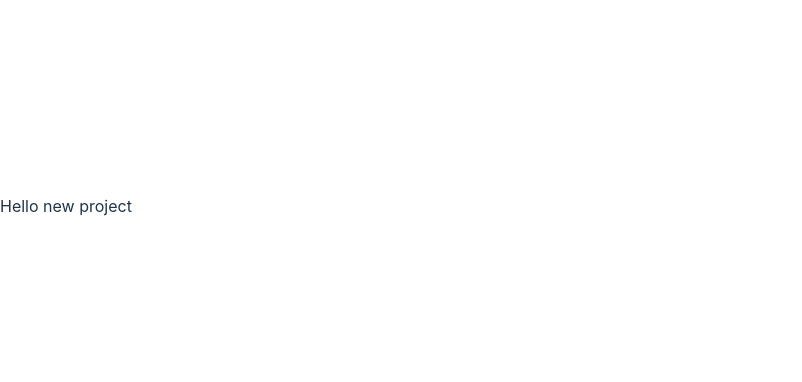
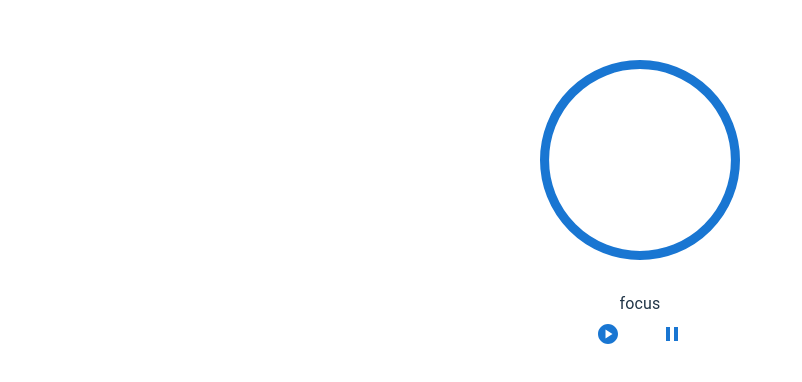
Before and after one commit to Nicolas-Leveque/Pomodoro-react, a React (Vite) app: page / in a window 1280 px wide. Shown: the part 194-576 px from the top of the page, without its empty margins (0-802 px from the left). Built offline with nearby package versions, Linux system fonts and the light colour scheme.

Commit message:
Basic functionality

```diff
--- a/package.json
+++ b/package.json
@@ -11,6 +11,7 @@
   "dependencies": {
     "@emotion/react": "^11.10.4",
     "@emotion/styled": "^11.10.4",
+    "@mui/icons-material": "^5.10.9",
     "@mui/material": "^5.10.9",
     "react": "^18.2.0",
     "react-dom": "^18.2.0"
--- a/src/App.jsx
+++ b/src/App.jsx
@@ -1,14 +1,26 @@
-import { useState } from 'react'
-import './App.css'
+import Timer from './components/Timer.jsx'
+import { useState} from "react";
+import SettingsContext from "./SettingsContext.js";
 
 function App() {
-  const [count, setCount] = useState(0)
+    const [ focusMinutes, setFocusMinutes ] = useState(25);
+    const [ pauseMinutes, setPauseMinutes ] = useState(5);
+    const [ showSettings, setShowSettings ] =useState(false);
+    return (
+        <main>
+            <SettingsContext.Provider value={{
+                showSettings,
+                setShowSettings,
+                focusMinutes,
+                setFocusMinutes,
+                pauseMinutes,
+                setPauseMinutes
+            }}>
+                <Timer />
+            </SettingsContext.Provider>
 
-  return (
-    <div className="App">
-      <p>Hello new project</p>
-    </div>
+        </main>
   )
 }
 
-export default App
+export default App;
--- /dev/null
+++ b/src/SettingsContext.js
@@ -0,0 +1,5 @@
+import { createContext} from 'react';
+
+const SettingsContext = createContext({});
+
+export default SettingsContext;
--- a/src/components/Timer.jsx
+++ b/src/components/Timer.jsx
@@ -0,0 +1,110 @@
+import { useState, useEffect, useRef , useContext } from 'react';
+import { Button, Box, Typography, Divider, CircularProgress } from "@mui/material";
+import {Pause, PlayCircle} from '@mui/icons-material';
+import SettingsContext from "../SettingsContext.js";
+import './timer.css';
+
+const focusColor = '#E53935';
+const pauseColor = '#43A047';
+
+function Timer() {
+    const settings = useContext(SettingsContext)
+
+    const [ paused, setPaused ] = useState(true);
+    const [ mode, setMode ] = useState('focus');
+    const [ secondsLeft, setSecondsLeft ] = useState(0);
+
+    const pausedRef = useRef(paused);
+    const modeRef = useRef(mode);
+    const secondsLeftRef = useRef(secondsLeft);
+
+    function chronometer() {
+        secondsLeftRef.current--;
+        setSecondsLeft(secondsLeftRef.current);
+    };
+
+    useEffect(() => {
+        const switchMode = () => {
+            const nextMode = modeRef.current === 'focus' ? 'pause' : 'focus';
+            const nextSeconds = ( nextMode === 'focus' ? settings.focusMinutes : settings.pauseMinutes ) * 60;
+            //25 minutes focus, 5 minutes pause
+            //I'm keeping the format 25 * 60 for when I implement a setting component to change the focus and pause times
+            setMode(nextMode);
+            modeRef.current = nextMode;
+            setSecondsLeft(nextSeconds);
+            secondsLeftRef.current = nextSeconds;
+        };
+        secondsLeftRef.current  = settings.focusMinutes * 60;
+        setSecondsLeft(secondsLeftRef.current);
+
+        const interval = setInterval(() => {
+            if (pausedRef.current) {
+                return;
+            };
+            if ( secondsLeftRef.current === 0) {
+                return switchMode();
+            };
+            chronometer();
+        }, 1000);
+        return () => clearInterval(interval);
+    }, [settings])
+
+    const totalTimeSeconds = mode === 'focus'
+        ? 1500
+        : 300;
+    const percentage = Math.round(secondsLeftRef.current / totalTimeSeconds * 100);
+
+    let minutes = Math.floor(secondsLeftRef.current / 60);
+    let seconds = secondsLeftRef.current % 60;
+    if ( seconds < 10) seconds = '0' + seconds;
+
+
+    return (
+        <div className='timer'>
+                <Box sx={{ position: 'relative', display: 'inline-flex'}}>
+                    <CircularProgress
+                        variant='determinate'
+                        value={percentage}
+                        size={200}
+                        thickness={2}
+
+                    />
+                    <Box
+                        sx={{
+                            top: 0,
+                            left: 0,
+                            bottom: 0,
+                            right: 0,
+                            position: 'absolute',
+                            display: 'flex',
+                            alignItems: 'center',
+                            justifyContent: 'center'
+                        }}
+                    >
+                        <Typography variant="caption" component="p" color="#fff" sx={{ fontSize: 'h3.fontSize'}}>
+                            {`${minutes}:${seconds}`}
+                        </Typography>
+                    </Box>
+                </Box>
+            <Typography mt={4}>{mode}</Typography>
+            <div className='controls'>
+
+                <Button onClick={() => {
+                        setPaused(false);
+                        pausedRef.current = false;
+                }}>
+                    <PlayCircle />
+                </Button>
+                <Button onClick={() => {
+                        setPaused(true);
+                        pausedRef.current = true;
+                }}>
+                    <Pause />
+                </Button>
+            </div>
+        </div>
+
+    );
+};
+
+export default Timer;
--- /dev/null
+++ b/src/components/timer.css
@@ -0,0 +1,13 @@
+.timer {
+    display: flex;
+    flex-direction: column;
+    justify-content: center;
+    align-items: center;
+    width: 100vw;
+    height: 100vh;
+}
+
+.controls {
+    display: flex;
+    flex-direction: row;
+}
```
Also changed, not shown: 1 other file (tests, documents, lock files or other folders).
